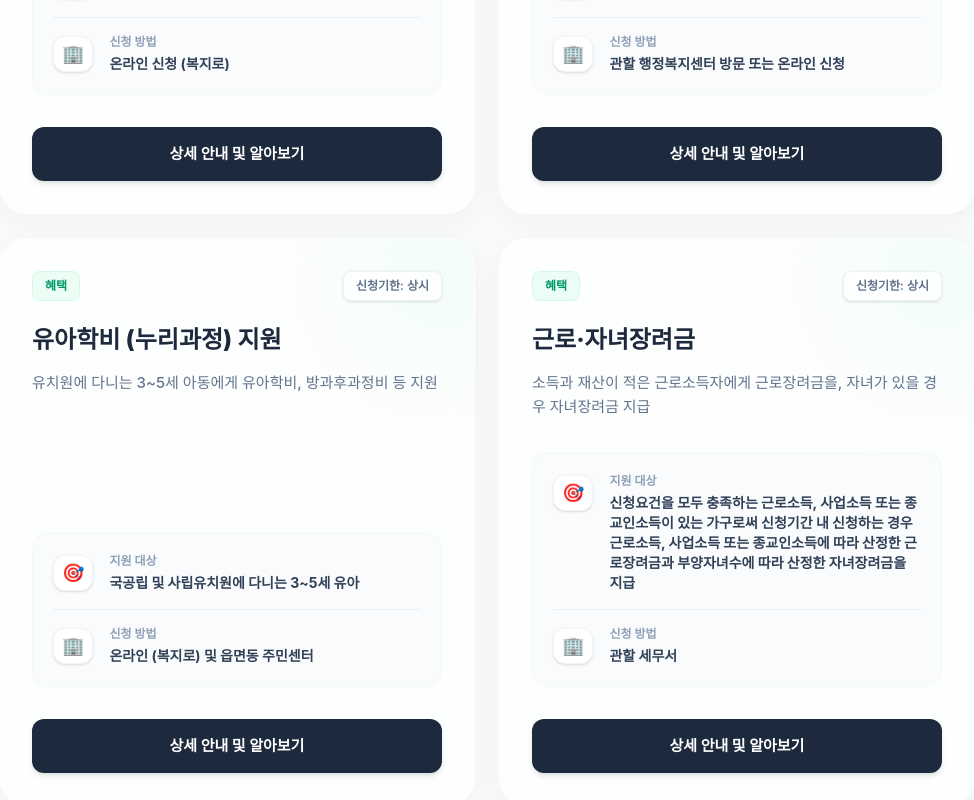
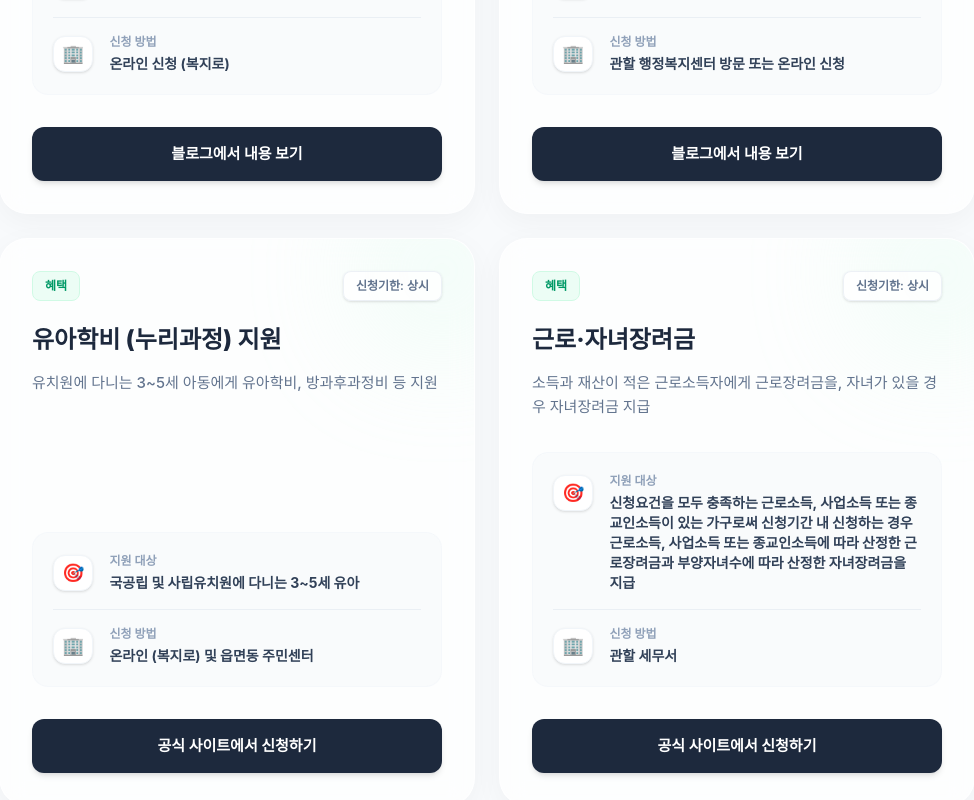
Before and after one commit to cactus1024/my-local-info, a Next.js app: page / in a window 1280 px wide. Shown: the part 1340-2140 px from the top of the page, without its empty margins (153-1127 px from the left). Built offline with nearby package versions, Linux system fonts and the light colour scheme; no server answers; a web font is replaced by a local one.

Commit message:
메인 페이지 카드에 원문 직접 링크 적용

```diff
--- a/src/app/page.tsx
+++ b/src/app/page.tsx
@@ -79,6 +79,45 @@
                     })
                   }}
                 />
+                {item.link && item.link !== '#' ? (
+                  <a
+                    href={item.link}
+                    target="_blank"
+                    rel="noopener noreferrer"
+                    className="group block bg-white/70 backdrop-blur-md rounded-[24px] p-6 shadow-[0_8px_30px_rgb(0,0,0,0.04)] border border-white/60 hover:shadow-[0_20px_40px_rgb(0,0,0,0.08)] hover:-translate-y-1 transition-all duration-300 flex flex-col h-full cursor-pointer"
+                  >
+                    <div className="flex justify-between items-start mb-4">
+                      <span className="text-xs font-extrabold text-orange-500 bg-orange-50 px-3 py-1.5 rounded-lg border border-orange-100">
+                        {item.category}
+                      </span>
+                      <span className="text-sm font-semibold text-slate-400">
+                        {item.startDate}
+                      </span>
+                    </div>
+
+                    <h4 className="font-extrabold text-xl text-slate-800 mb-3 leading-snug group-hover:text-orange-500 transition-colors">
+                      {item.name}
+                    </h4>
+
+                    <div className="text-sm font-medium text-slate-500 space-y-2.5 mb-5">
+                      <p className="flex items-center gap-2">
+                        <span className="text-lg">📍</span> {item.location}
+                      </p>
+                      <p className="flex items-center gap-2">
+                        <span className="text-lg">👥</span> {item.target}
+                      </p>
+                    </div>
+
+                    <p className="text-sm text-slate-500 bg-slate-50/50 p-4 rounded-2xl mb-6 leading-relaxed flex-grow border border-slate-100/50 line-clamp-3">
+                      {item.summary}
+                    </p>
+
+                    <div className="mt-auto flex items-center justify-center gap-2 w-full bg-white group-hover:bg-orange-500 text-slate-700 group-hover:text-white font-bold py-3.5 rounded-xl transition-all duration-300 text-sm shadow-sm border border-slate-200 group-hover:border-transparent">
+                      공식 공고 확인하기
+                      <svg className="w-4 h-4 opacity-50 group-hover:opacity-100 transition-opacity group-hover:translate-x-1 duration-200" fill="none" viewBox="0 0 24 24" stroke="currentColor"><path strokeLinecap="round" strokeLinejoin="round" strokeWidth={2} d="M10 6H6a2 2 0 00-2 2v10a2 2 0 002 2h10a2 2 0 002-2v-4M14 4h6m0 0v6m0-6L10 14" /></svg>
+                    </div>
+                  </a>
+                ) : (
                   <Link
                     href="/blog"
                     className="group block bg-white/70 backdrop-blur-md rounded-[24px] p-6 shadow-[0_8px_30px_rgb(0,0,0,0.04)] border border-white/60 hover:shadow-[0_20px_40px_rgb(0,0,0,0.08)] hover:-translate-y-1 transition-all duration-300 flex flex-col h-full cursor-pointer"
@@ -110,10 +149,11 @@
                     </p>
 
                     <div className="mt-auto flex items-center justify-center gap-2 w-full bg-white group-hover:bg-orange-500 text-slate-700 group-hover:text-white font-bold py-3.5 rounded-xl transition-all duration-300 text-sm shadow-sm border border-slate-200 group-hover:border-transparent">
-                    상세 내용 보기
+                      블로그에서 내용 보기
                       <svg className="w-4 h-4 opacity-50 group-hover:opacity-100 transition-opacity group-hover:translate-x-1 duration-200" fill="none" viewBox="0 0 24 24" stroke="currentColor"><path strokeLinecap="round" strokeLinejoin="round" strokeWidth={2} d="M14 5l7 7m0 0l-7 7m7-7H3" /></svg>
                     </div>
                   </Link>
+                )}
               </div>
             ))}
           </div>
@@ -151,6 +191,59 @@
                     })
                   }}
                 />
+                {item.link && item.link !== '#' ? (
+                  <a
+                    href={item.link}
+                    target="_blank"
+                    rel="noopener noreferrer"
+                    className="group block relative overflow-hidden bg-white/70 backdrop-blur-md p-8 rounded-[28px] shadow-[0_8px_30px_rgb(0,0,0,0.04)] border border-white/60 hover:shadow-[0_20px_40px_rgb(0,0,0,0.08)] hover:-translate-y-1 transition-all duration-300 flex flex-col h-full cursor-pointer"
+                  >
+                    {/* 우측 상단의 은은한 빛(Glow) 효과 */}
+                    <div className="absolute top-0 right-0 -mt-8 -mr-8 w-32 h-32 bg-emerald-100 rounded-full blur-3xl opacity-50 pointer-events-none group-hover:scale-150 transition-transform duration-700" />
+
+                    <div className="relative z-10 flex justify-between items-center mb-6">
+                      <span className="text-xs font-extrabold text-emerald-600 bg-emerald-50 px-3 py-1.5 rounded-lg border border-emerald-100">
+                        {item.category}
+                      </span>
+                      <span className="text-xs font-semibold text-slate-500 bg-white/80 px-3 py-1.5 rounded-lg border border-slate-200/60 shadow-sm">
+                        신청기한: {item.endDate}
+                      </span>
+                    </div>
+
+                    <h4 className="relative z-10 font-extrabold text-2xl text-slate-800 mb-4 leading-tight group-hover:text-emerald-500 transition-colors">
+                      {item.name}
+                    </h4>
+
+                    <p className="relative z-10 text-slate-500 font-medium mb-8 text-[15px] leading-relaxed flex-grow">
+                      {item.summary}
+                    </p>
+
+                    <div className="relative z-10 bg-slate-50/80 rounded-2xl p-5 mb-8 space-y-4 border border-slate-100/50">
+                      <div className="flex items-start gap-4">
+                        <div className="bg-white p-2 rounded-xl shadow-sm border border-slate-100 mt-0.5">
+                          <span className="text-lg leading-none block">🎯</span>
+                        </div>
+                        <div>
+                          <p className="text-xs font-bold text-slate-400 mb-1">지원 대상</p>
+                          <p className="text-sm font-bold text-slate-700">{item.target}</p>
+                        </div>
+                      </div>
+                      <div className="flex items-start gap-4 pt-4 border-t border-slate-200/60">
+                        <div className="bg-white p-2 rounded-xl shadow-sm border border-slate-100 mt-0.5">
+                          <span className="text-lg leading-none block">🏢</span>
+                        </div>
+                        <div>
+                          <p className="text-xs font-bold text-slate-400 mb-1">신청 방법</p>
+                          <p className="text-sm font-bold text-slate-700">{item.location}</p>
+                        </div>
+                      </div>
+                    </div>
+
+                    <div className="relative z-10 mt-auto block text-center w-full bg-slate-800 group-hover:bg-emerald-500 text-white font-bold py-4 rounded-xl transition-all duration-300 shadow-md group-hover:shadow-xl group-hover:-translate-y-0.5 text-[15px]">
+                      공식 사이트에서 신청하기
+                    </div>
+                  </a>
+                ) : (
                   <Link
                     href="/blog"
                     className="group block relative overflow-hidden bg-white/70 backdrop-blur-md p-8 rounded-[28px] shadow-[0_8px_30px_rgb(0,0,0,0.04)] border border-white/60 hover:shadow-[0_20px_40px_rgb(0,0,0,0.08)] hover:-translate-y-1 transition-all duration-300 flex flex-col h-full cursor-pointer"
@@ -197,9 +290,10 @@
                     </div>
 
                     <div className="relative z-10 mt-auto block text-center w-full bg-slate-800 group-hover:bg-emerald-500 text-white font-bold py-4 rounded-xl transition-all duration-300 shadow-md group-hover:shadow-xl group-hover:-translate-y-0.5 text-[15px]">
-                    상세 안내 및 알아보기
+                      블로그에서 내용 보기
                     </div>
                   </Link>
+                )}
               </div>
             ))}
           </div>
```
Lines whose indentation alone changed are shown as unchanged.
